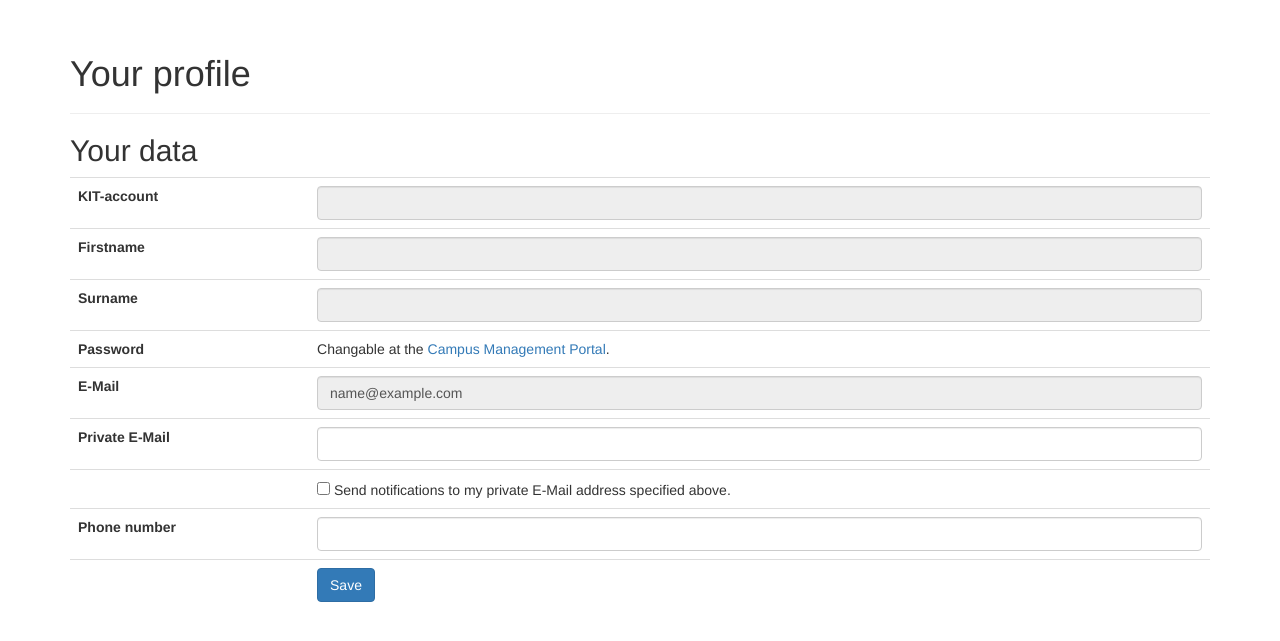
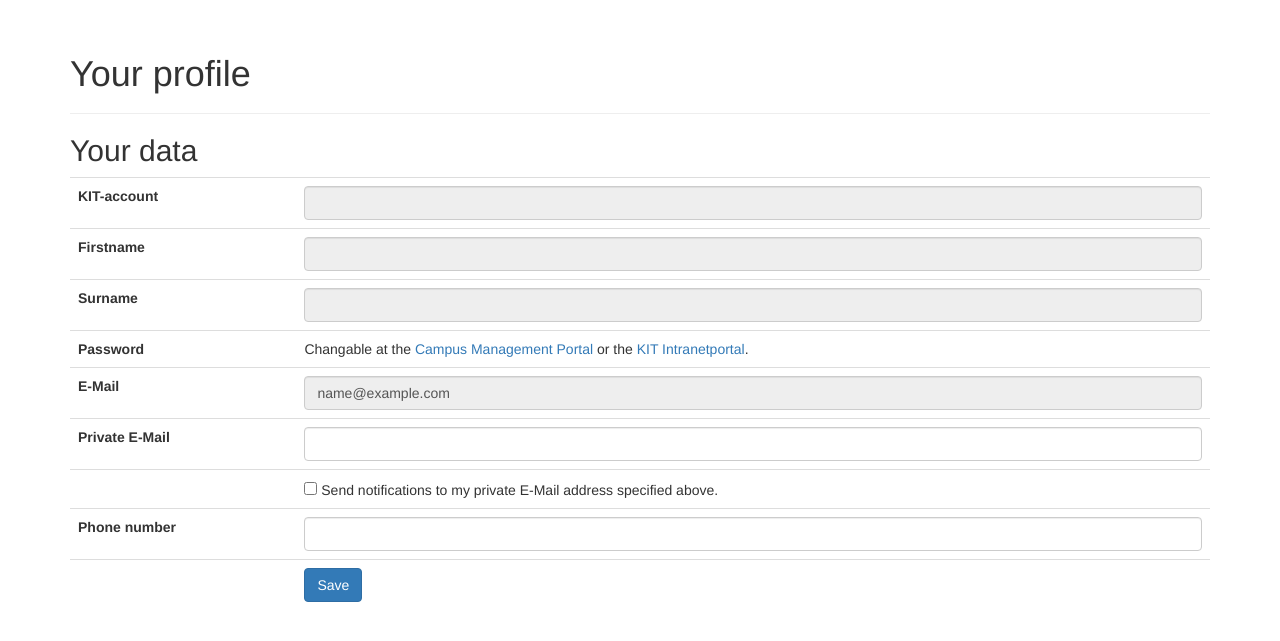
Before and after one commit to janisstreib/hiwi-stunden, a Django app: page /profile/ in a window 1280 px wide. Shown: the part 51-692 px from the top of the page. Run offline with Django 3.2, Linux system fonts and the light colour scheme; the visitor is signed in with stand-in values (Sample User, id 1); parts of the project's set-up code (start-up, migrations or seed data) failed here and were passed over; some libraries are stand-ins or nearby versions.

Commit message:
ADD: secound pw change link

```diff
--- a/templates/profile.html
+++ b/templates/profile.html
@@ -33,7 +33,7 @@
   </tr>
   <tr>
     <th>Password</th>
-    <td>Changable at the <a href="https://campus.studium.kit.edu/">Campus Management Portal</a>.</td>
+    <td>Changable at the <a href="https://campus.studium.kit.edu/">Campus Management Portal</a> or the <a href="https://intra.kit.edu">KIT Intranetportal</a>.</td>
   </tr>
   <tr>
     <th>E-Mail</th>
```
